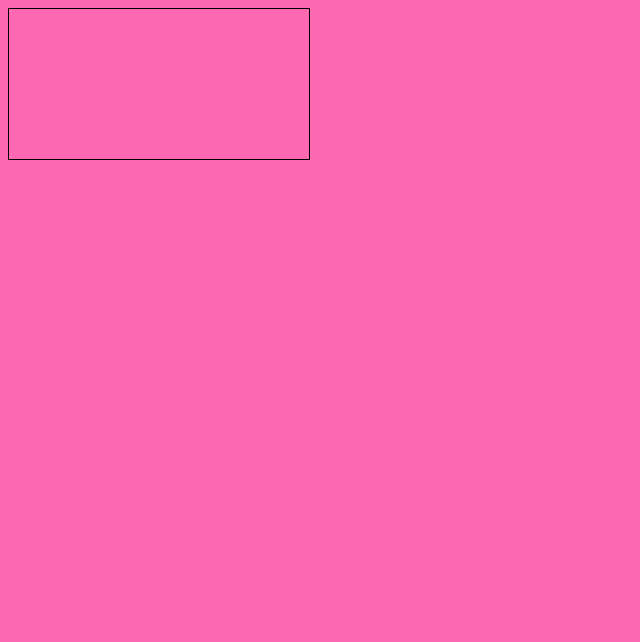
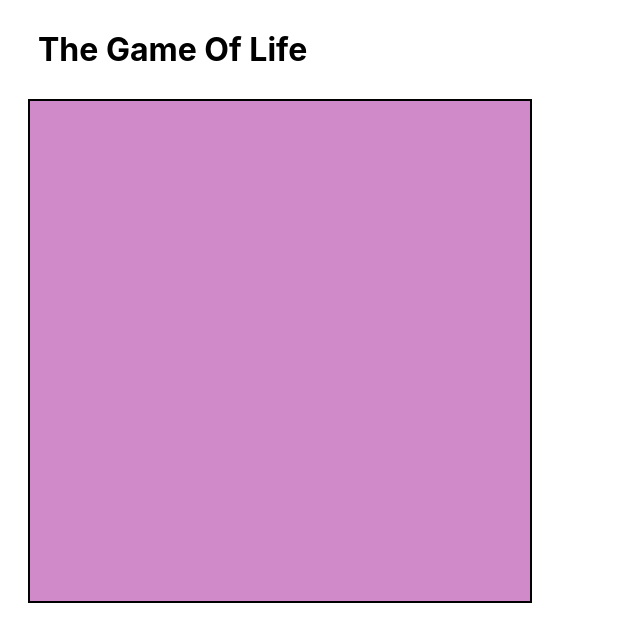
Before and after one commit to TomasSkylab/202204-W2CHWE-tomas-sanchez, a website: page index.html in a window 1280 px wide. Shown: the whole page, without its empty margins (0-640 px from the left). Drawn offline with nearby package versions, Linux system fonts and the light colour scheme; files that its build step writes are made by us from their sources.

Commit message:
Added favicon to index.html file and some style to css

```diff
--- a/index.html
+++ b/index.html
@@ -5,10 +5,13 @@
     <meta http-equiv="X-UA-Compatible" content="IE=edge" />
     <meta name="viewport" content="width=device-width, initial-scale=1.0" />
     <link rel="stylesheet" href="/css/style.css" />
+    <link rel="icon" href="/Image/favicon.png" />
     <title>Game Of Life</title>
   </head>
   <body>
-    <canvas id="screen"></canvas>
-    <script src="/index.js"></script>
+    <h1>The Game Of Life</h1>
+    <div class="container">
+      <div class="buttons"></div>
+    </div>
   </body>
 </html>
--- a/sass/style.scss
+++ b/sass/style.scss
@@ -1,7 +1,13 @@
-body {
-  background-color: hotpink;
+.container {
+  display: block;
+  height: 500px;
+  width: 500px;
+  margin: 20px;
+  border: 2px solid black;
+  background-color: hsl(306, 43%, 68%);
 }
-
-canvas {
-  border: 1px solid #000000;
+h1 {
+  font-family: -apple-system, BlinkMacSystemFont, "Segoe UI", Roboto, Oxygen,
+    Ubuntu, Cantarell, "Open Sans", "Helvetica Neue", sans-serif;
+  margin: 30px;
 }
```
Also changed, not shown: Image/favicon.png (added).
